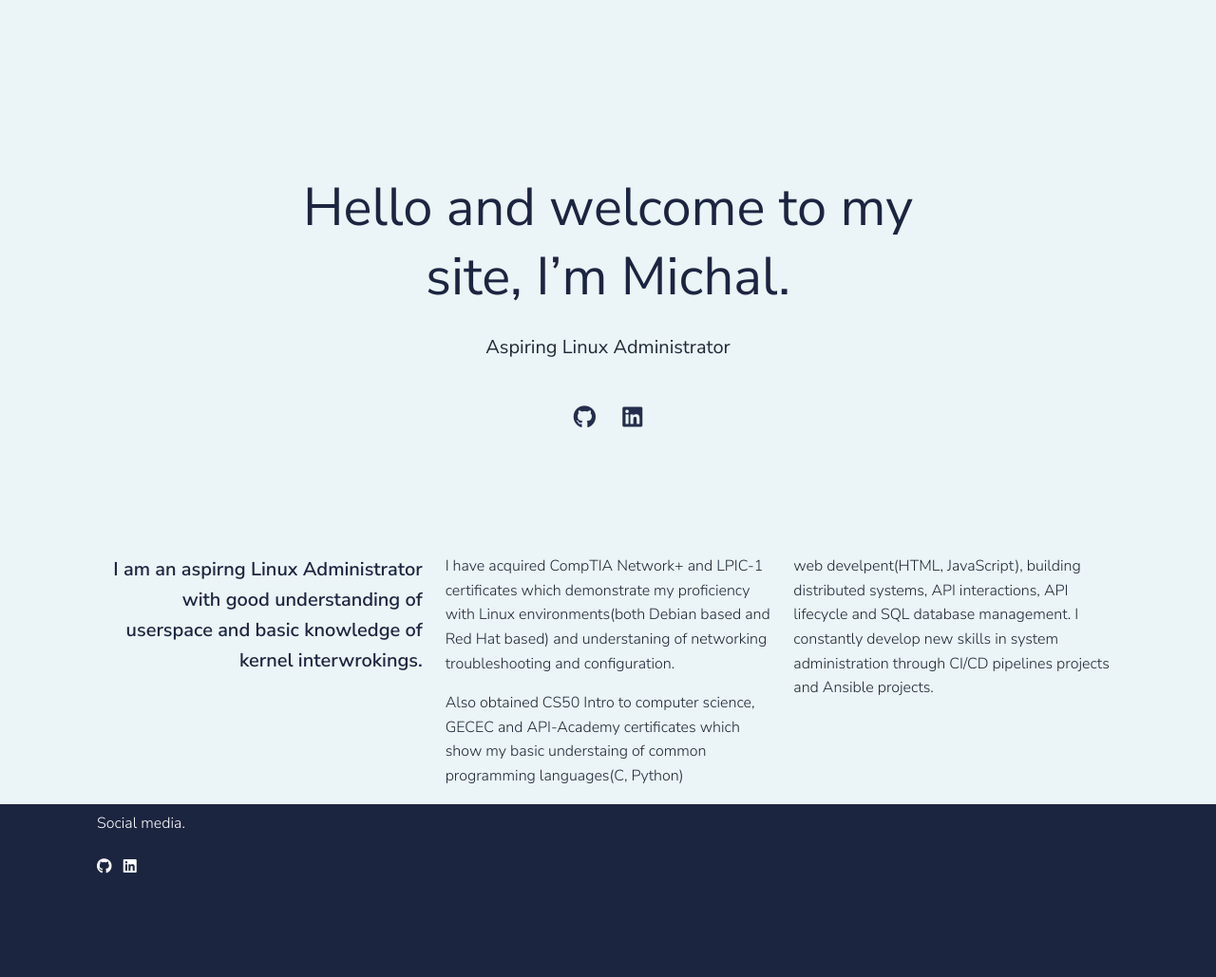
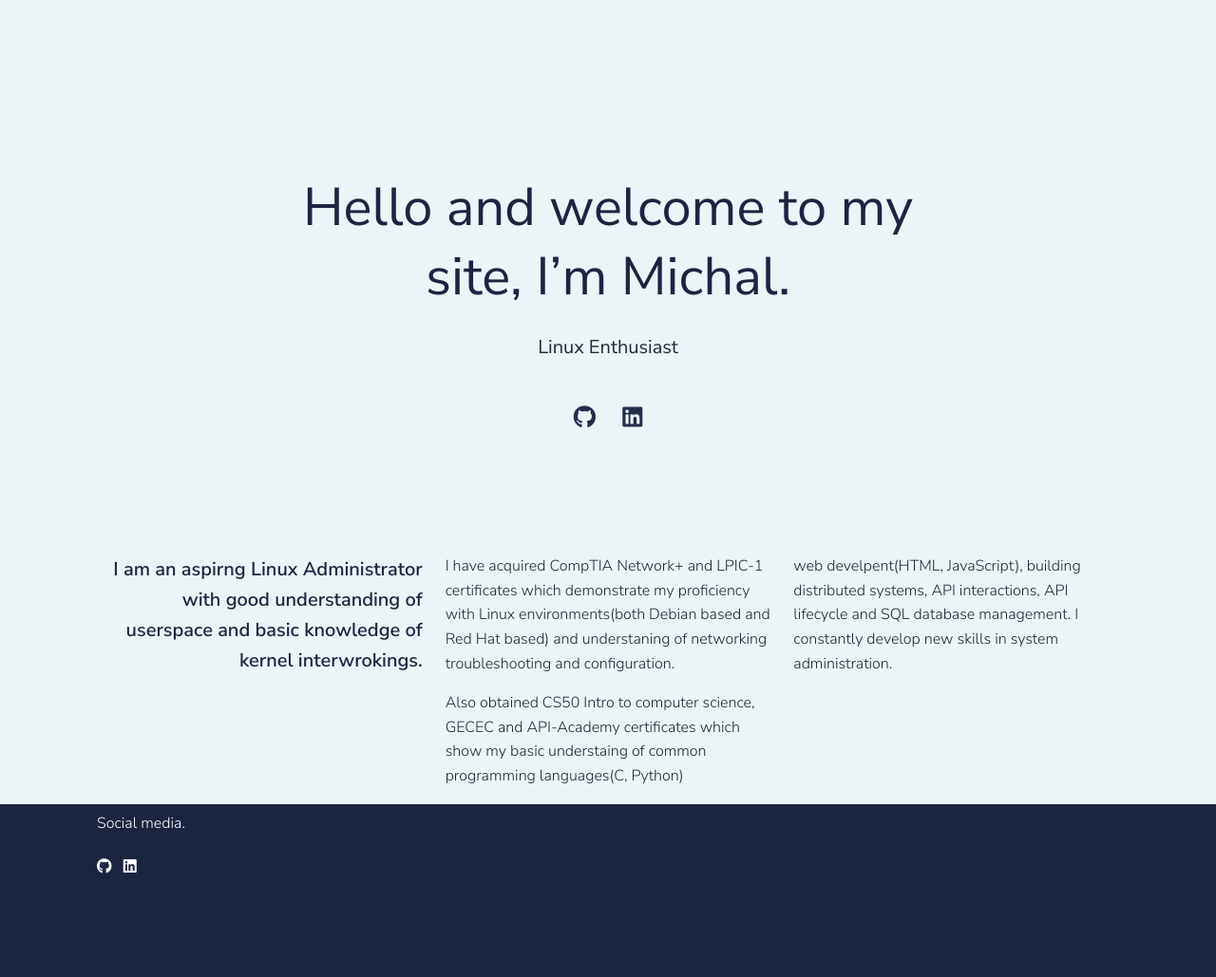
Before and after one commit to ryba3310/Minimal_flask, a Flask app: page / in a window 1280 px wide. Shown: the part 97-1126 px from the top of the page at 95% size. Run offline with Flask 3, Linux system fonts and the light colour scheme; some libraries are stand-ins or nearby versions.

Commit message:
Minor changes

```diff
--- a/apps/templates/home/index.html
+++ b/apps/templates/home/index.html
@@ -87,7 +87,7 @@
                     <div class="col-lg-8">
                         <div class="mt-4 mb-5">
                             <h3 class="display-2 fw-normal my-4">Hello and welcome to my site, I’m Michal.</h3>
-                            <h5 class="fw-normal text-gray">Aspiring Linux Administrator</h5>
+                            <h5 class="fw-normal text-gray">Linux Enthusiast</h5>
                         </div>
                         <ul class="list-inline text-center mb-0">
                             <li class="list-inline-item">
@@ -119,7 +119,7 @@
                         <p class="d-none d-lg-block">Also obtained CS50 Intro to computer science, GECEC and API-Academy certificates which show my basic understaing of common programming languages(C, Python) </p>
                     </div>
                     <div class="col-md-4">
-                        <p>web develpent(HTML, JavaScript), building distributed systems, API interactions, API lifecycle and SQL database management. I constantly develop new skills in system administration through CI/CD pipelines projects and Ansible projects.</p>
+                        <p>web develpent(HTML, JavaScript), building distributed systems, API interactions, API lifecycle and SQL database management. I constantly develop new skills in system administration.</p>
                     </div>
                 </div>
             </div>
```
